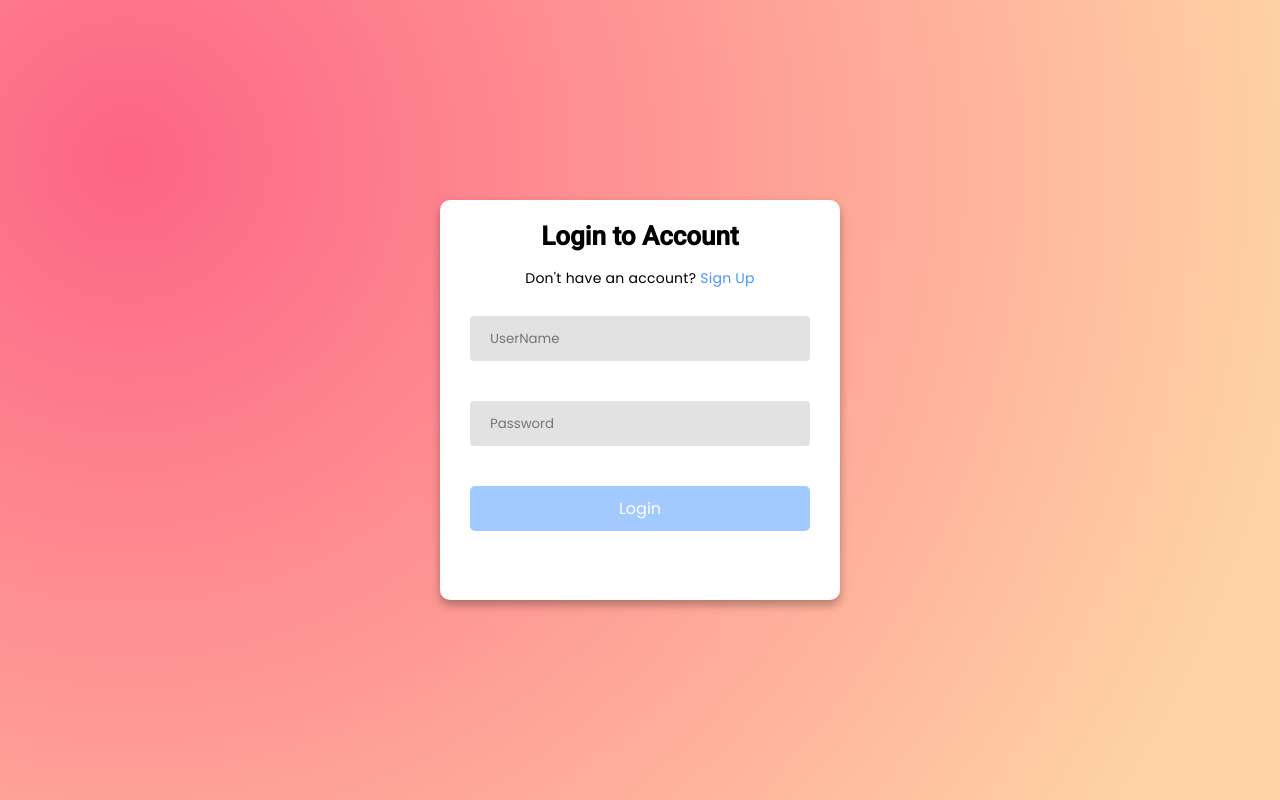
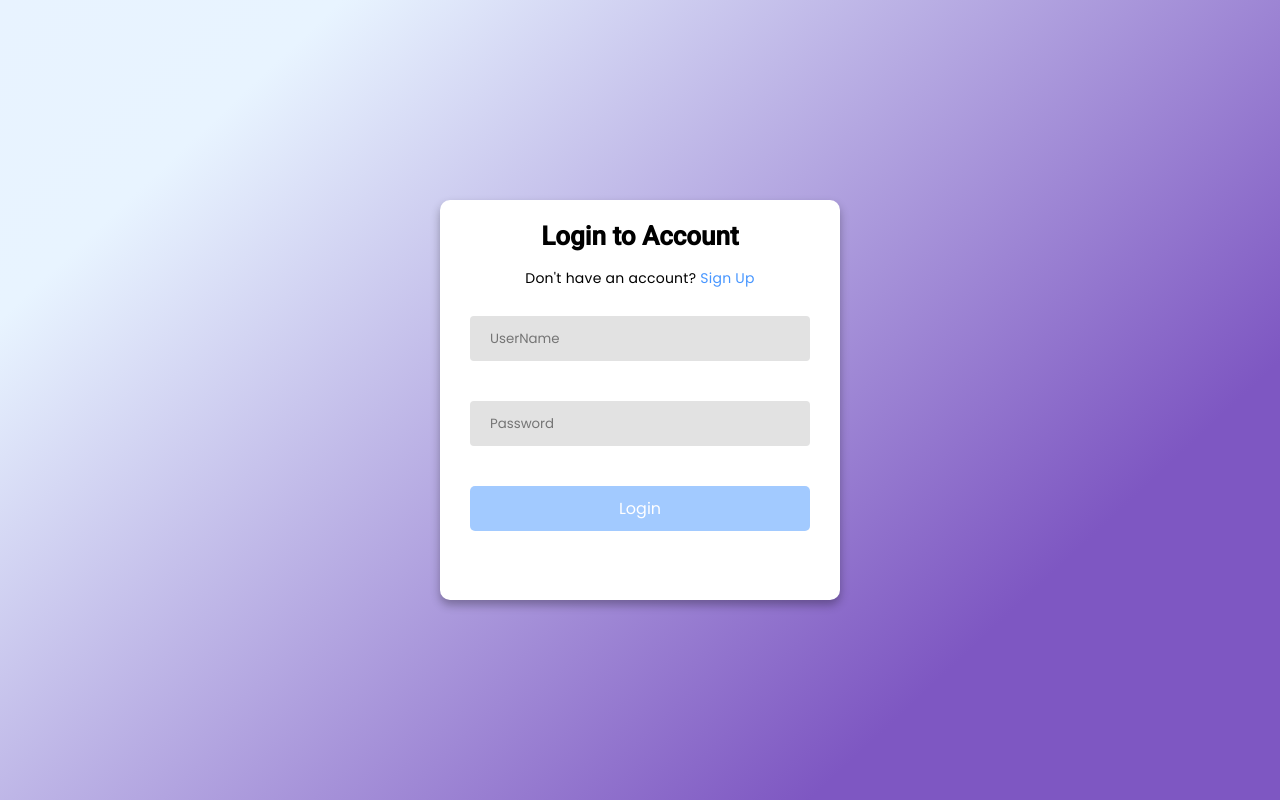
Before and after one commit to farrukh0913/mean-stack, an Angular app in the folder mean-front/: page /login in a window 1280 px wide. Built offline with nearby package versions, Linux system fonts and the light colour scheme.

Commit message:
gradient-color

```diff
--- a/mean-front/src/app/login/login.component.scss
+++ b/mean-front/src/app/login/login.component.scss
@@ -13,9 +13,8 @@
     align-items: center;
     display: flex;
     justify-content: center;
-    background-image: radial-gradient(circle farthest-corner at 10% 20%,
-            rgba(253, 101, 133, 1) 0%,
-            rgba(255, 211, 165, 1) 90%);
+    background: rgb(126, 87, 194);
+    background: linear-gradient(317deg, rgba(126, 87, 194, 1) 22%, rgba(232, 244, 255, 1) 84%, rgba(232, 243, 255, 1) 100%);
 }
 
 .card {
--- a/mean-front/src/app/sign-up/sign-up.component.scss
+++ b/mean-front/src/app/sign-up/sign-up.component.scss
@@ -13,11 +13,8 @@
   align-items: center;
   display: flex;
   justify-content: center;
-  background-image: radial-gradient(
-    circle farthest-corner at 10% 20%,
-    rgba(253, 101, 133, 1) 0%,
-    rgba(255, 211, 165, 1) 90%
-  );
+  background: rgb(126, 87, 194);
+  background: linear-gradient(317deg, rgba(126, 87, 194, 1) 22%, rgba(232, 244, 255, 1) 84%, rgba(232, 243, 255, 1) 100%);
 }
 
 .card {
```
